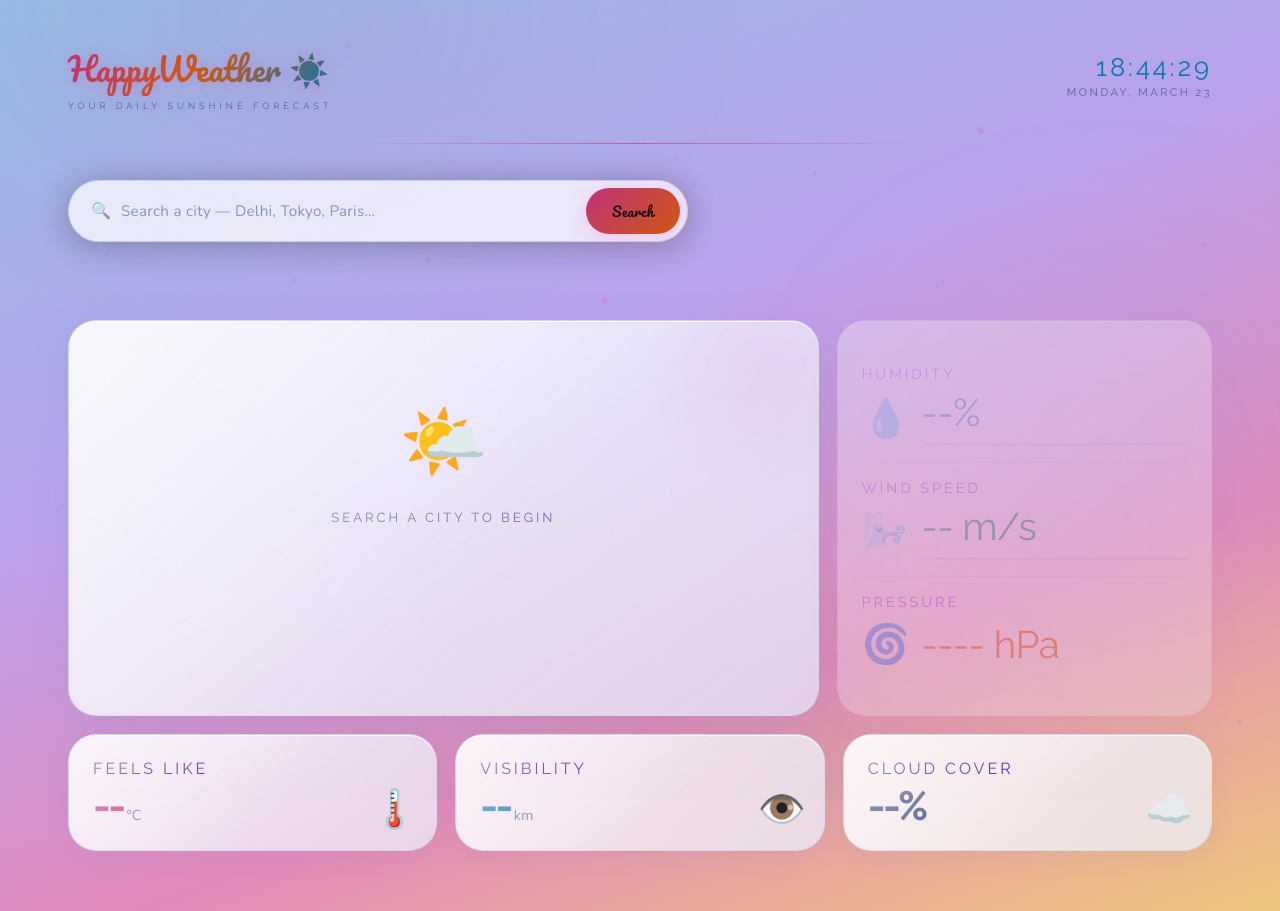
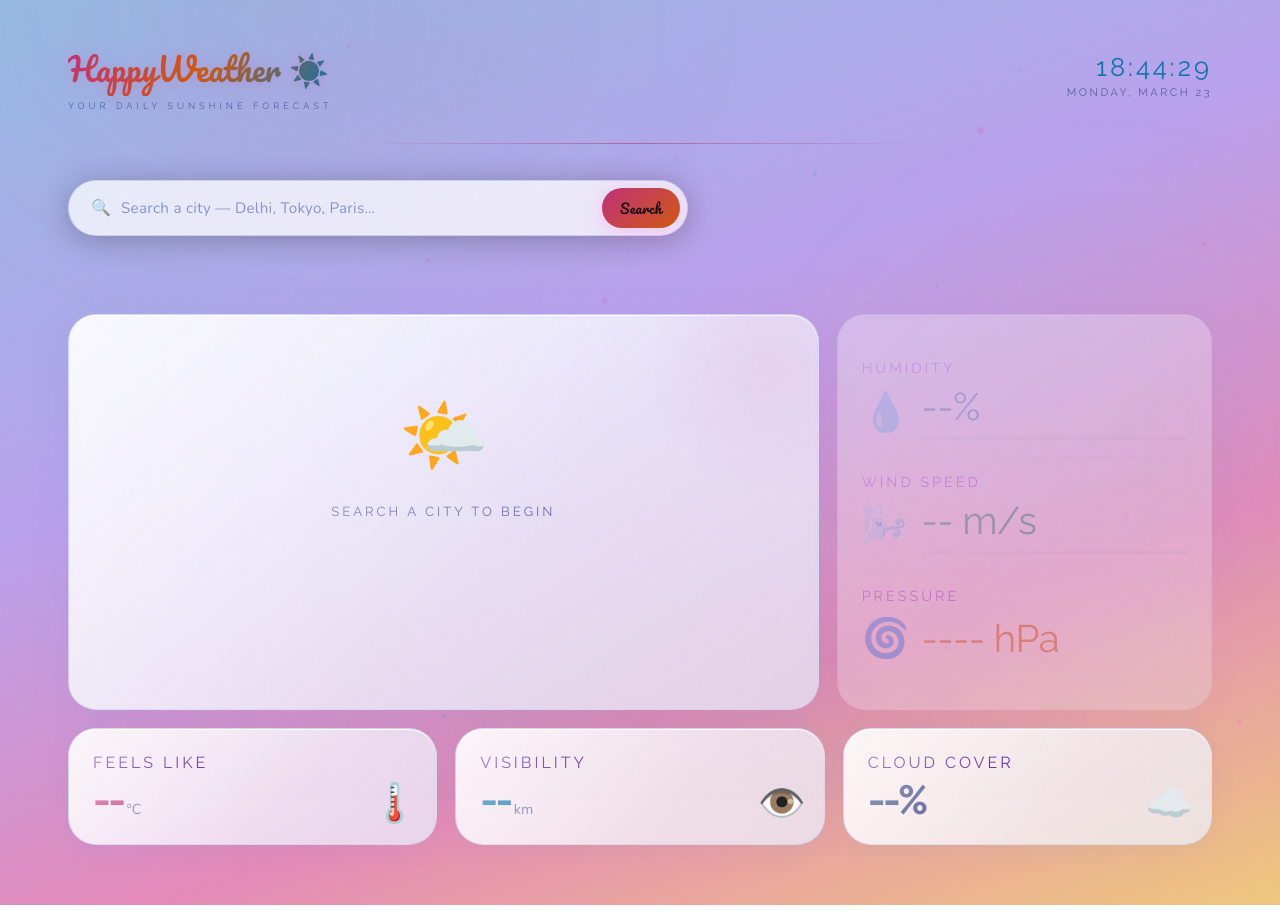
Before and after one commit to 6231-create/Happy-Weather, a plain HTML site: page index.html in a window 1280 px wide. Drawn offline with nearby package versions, Linux system fonts and the light colour scheme.

Commit message:
Weather Tracker

```diff
--- a/index.html
+++ b/index.html
@@ -110,7 +110,7 @@
     .search-wrap input::placeholder { color:#8892cc; }
     .search-btn {
       background:linear-gradient(135deg,var(--rose),var(--peach));border:none;border-radius:100px;
-      padding:11px 26px;font-family:'Pacifico',cursive;font-size:0.85rem;color:#1a0a14;
+      padding:8px 18px;font-family:'Pacifico',cursive;font-size:0.85rem;color:#1a0a14;
       cursor:pointer;box-shadow:0 4px 20px rgba(255,111,216,0.3);
       transition:transform 0.15s,box-shadow 0.2s;white-space:nowrap;letter-spacing:0.5px;
     }
```
